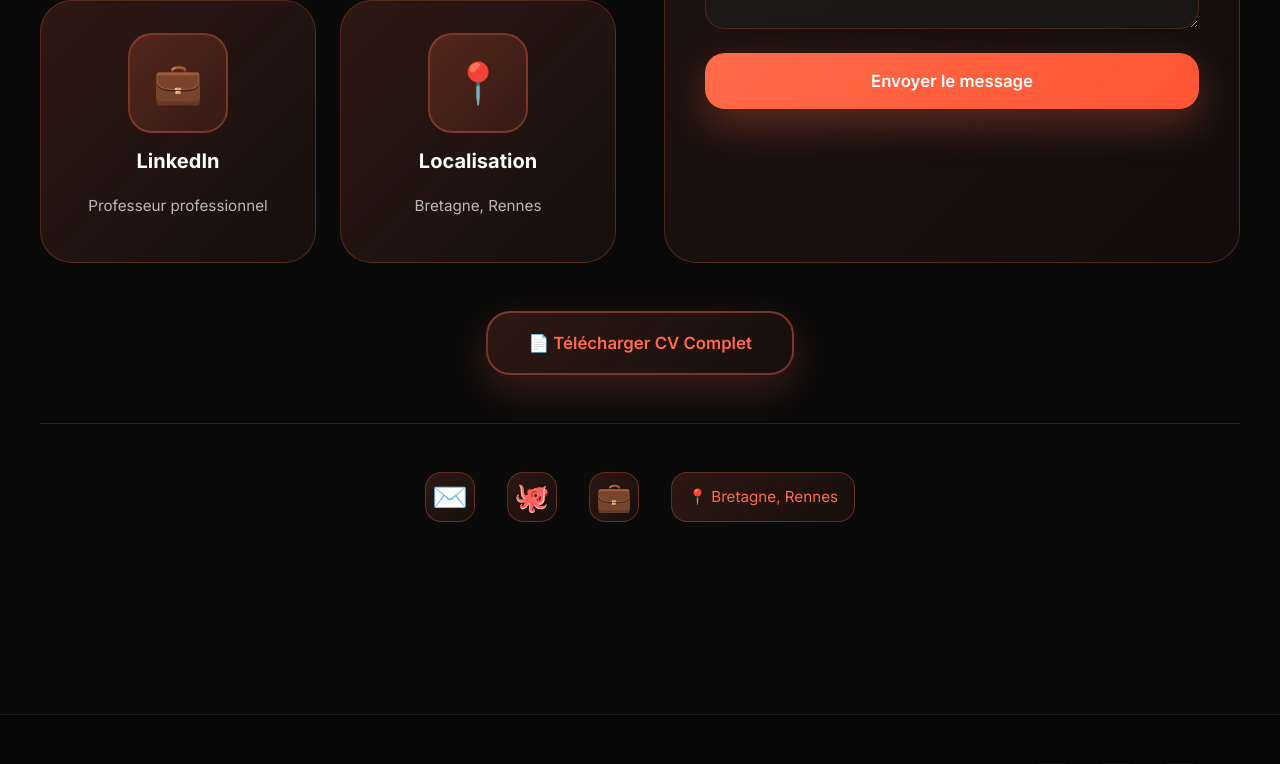
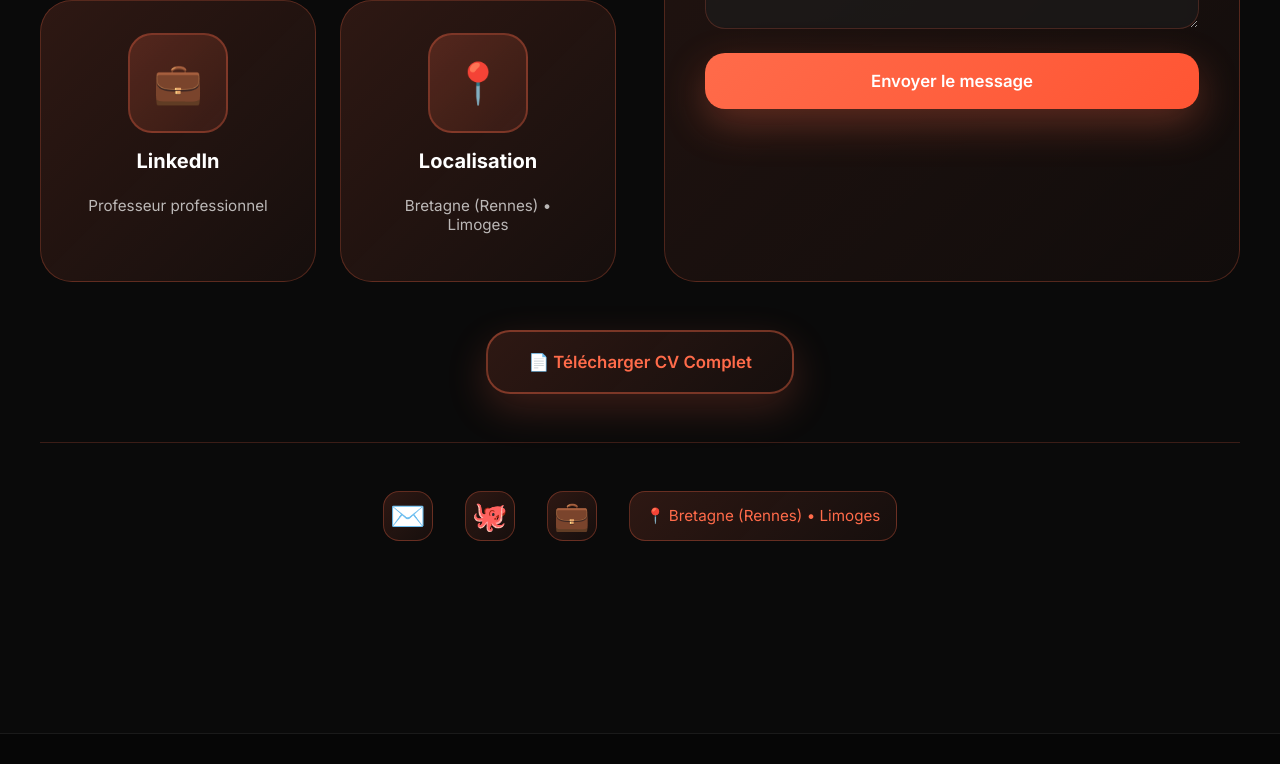
Before and after one commit to tsacristan/portfolio, a Vue app: page / in a window 1280 px wide. Shown: the part 4502-5266 px from the top of the page. Built offline with nearby package versions, Linux system fonts and the light colour scheme.

Commit message:
hébergement github

```diff
--- a/src/utils/data.ts
+++ b/src/utils/data.ts
@@ -6,7 +6,7 @@ export const appData: AppData = {
     role: "Étudiant BUT Informatique",
     tagline: "Développement Logiciel // Athlète Hybride // Optimisation de Systèmes",
     email: "thuriansacristan@gmail.com",
-    location: "Bretagne, Rennes",
+    location: "Bretagne (Rennes) • Limoges",
     github: "https://github.com/tsacristan",
     linkedin: "#",
     cv: "./CV_Sacristan_Thurian.pdf"
--- a/vite.config.ts
+++ b/vite.config.ts
@@ -3,6 +3,7 @@ import vue from '@vitejs/plugin-vue'
 import path from 'path'
 
 export default defineConfig({
+  base: '/Portfolio/',
   plugins: [vue()],
   resolve: {
     alias: {
```
